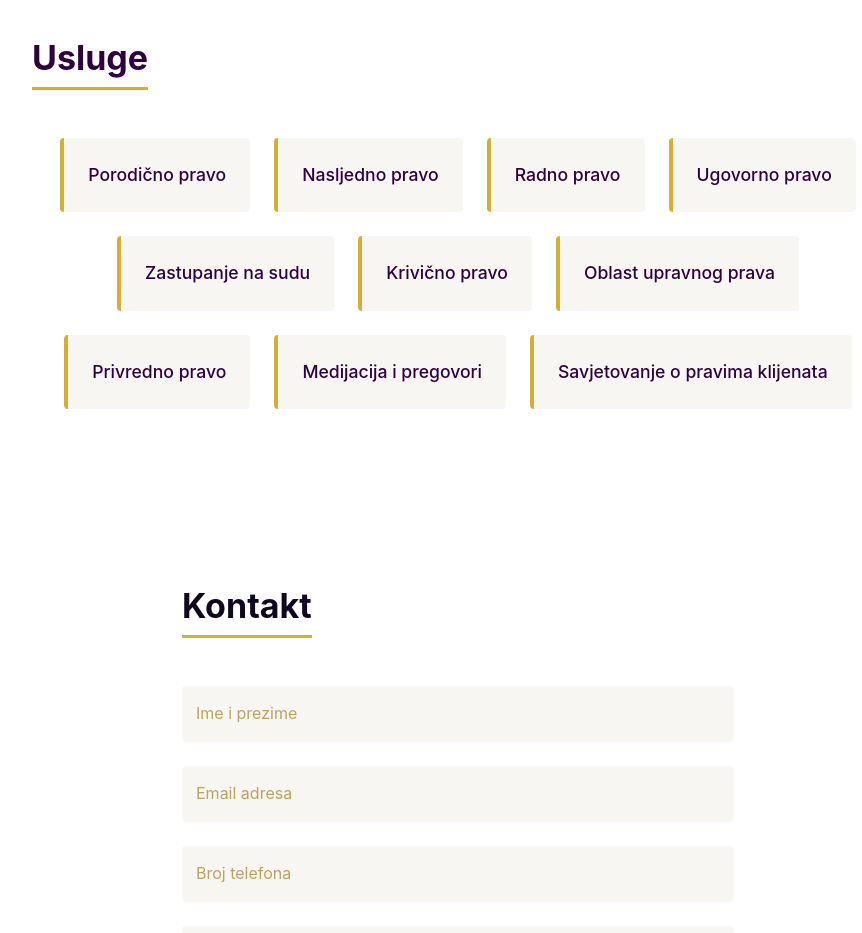
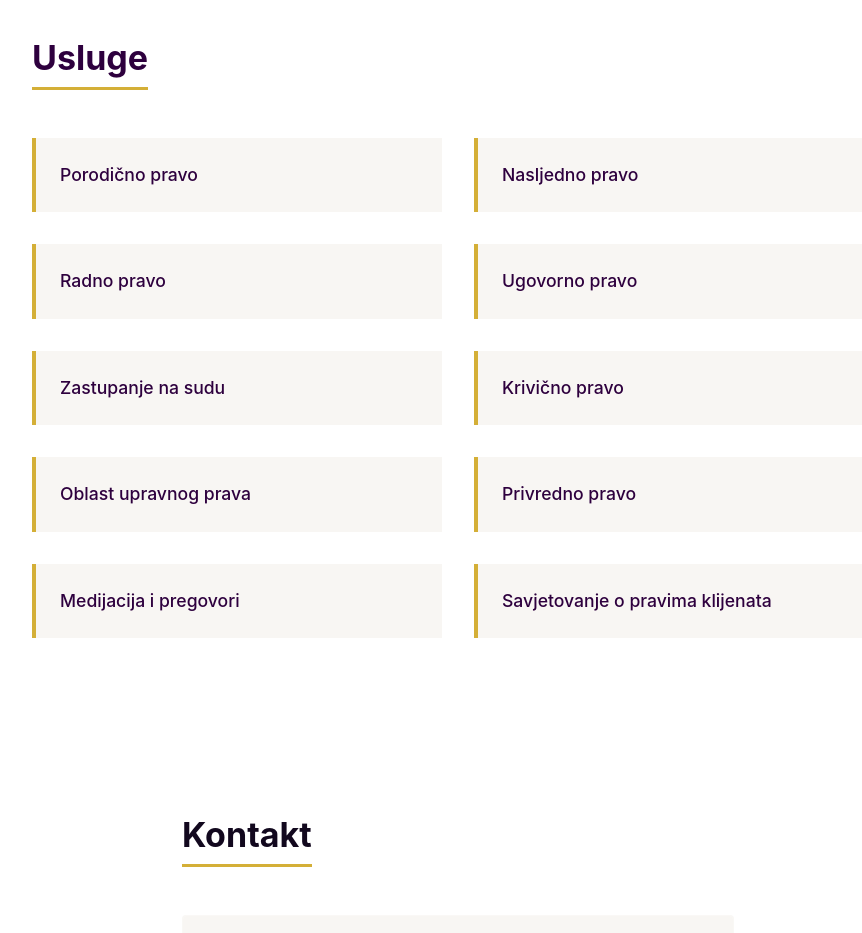
Before and after one commit to Dilberovicka31/advokatsaneladilberovic, a React (Vite) app: page / in a window 1280 px wide. Shown: the part 1520-2453 px from the top of the page, without its empty margins (182-1044 px from the left). Built offline with nearby package versions, Linux system fonts and the light colour scheme.

Commit message:
fixed usluge and included modal

```diff
--- a/package.json
+++ b/package.json
@@ -10,6 +10,7 @@
     "preview": "vite preview"
   },
   "dependencies": {
+    "@emailjs/browser": "^4.4.1",
     "@emotion/react": "^11.14.0",
     "@emotion/styled": "^11.14.0",
     "@mui/icons-material": "^7.1.0",
--- a/src/components/Usluge.jsx
+++ b/src/components/Usluge.jsx
@@ -1,23 +1,50 @@
-import { Box, Typography, Container, Paper, Grid } from '@mui/material';
+// src/components/Usluge.jsx
+import { useState } from 'react';
+import {
+  Box,
+  Typography,
+  Container,
+  Paper,
+  Grid,
+  Dialog,
+  IconButton,
+  useMediaQuery,
+  useTheme,
+  Fade,
+} from '@mui/material';
+import CloseIcon from '@mui/icons-material/Close';
 
 const services = [
-  'Porodično pravo',
-  'Nasljedno pravo',
-  'Radno pravo',
-  'Ugovorno pravo',
-  'Zastupanje na sudu',
-  'Krivično pravo',
-  'Oblast upravnog prava',
-  'Privredno pravo',
-  'Medijacija i pregovori',
-  'Savjetovanje o pravima klijenata',
+  { title: 'Porodično pravo', description: 'Detaljne informacije o porodičnom pravu i kako vam možemo pomoći u porodičnim slučajevima.' },
+  { title: 'Nasljedno pravo', description: 'Informacije o nasljednim postupcima, testamentima i ostavinskoj raspravi.' },
+  { title: 'Radno pravo', description: 'Savjeti i zastupanje u slučajevima radnih odnosa i prava radnika i poslodavaca.' },
+  { title: 'Ugovorno pravo', description: 'Pomoć u izradi, provjeri i zaštiti ugovora.' },
+  { title: 'Zastupanje na sudu', description: 'Zastupanje klijenata pred sudovima i drugim institucijama.' },
+  { title: 'Krivično pravo', description: 'Odbrana u krivičnim postupcima i savjetovanje u vezi s krivičnim pravom.' },
+  { title: 'Oblast upravnog prava', description: 'Rješavanje upravnih postupaka i sporova.' },
+  { title: 'Privredno pravo', description: 'Pravna podrška za preduzeća i privredne subjekte.' },
+  { title: 'Medijacija i pregovori', description: 'Pomoć u mirnom rješavanju sporova putem medijacije.' },
+  { title: 'Savjetovanje o pravima klijenata', description: 'Opšte pravno savjetovanje i zaštita interesa klijenata.' },
 ];
 
 export default function Usluge() {
+  const [open, setOpen] = useState(false);
+  const [selectedService, setSelectedService] = useState(null);
+  const theme = useTheme();
+
+  const handleOpen = (service) => {
+    setSelectedService(service);
+    setOpen(true);
+  };
+
+  const handleClose = () => {
+    setOpen(false);
+    setSelectedService(null);
+  };
+
   return (
-    <Box id="usluge" sx={{ py: 12, scrollMarginTop: '140px', backgroundColor: '#ffffff' }}>
+    <Box id="usluge" sx={{ py: 12, scrollMarginTop: '140px', backgroundColor: '#fff' }}>
       <Container maxWidth="md">
-        {/* Title */}
         <Typography
           variant="h4"
           sx={{
@@ -33,45 +60,74 @@ export default function Usluge() {
           Usluge
         </Typography>
 
-        {/* Responsive layout with two columns on md+ screens, full width on mobile */}
         <Grid
           container
-          spacing={3}
+          spacing={4}
           sx={{
-            display: 'flex',
-            flexDirection: { xs: 'column', md: 'row' },
-            flexWrap: 'wrap',
-            justifyContent: 'center',
-            gap: 3,
+            display: 'grid',
+            gridTemplateColumns: {
+              xs: '1fr',      // mobile: one column
+              sm: '1fr',      // small screens: still one column
+              md: '1fr 1fr'   // medium and up: two columns
+            },
           }}
         >
           {services.map((service, index) => (
-            <Grid
-              item
+            <Box
               key={index}
-              xs={12}
-              md={5.5}
-              sx={{ display: 'flex', justifyContent: 'center' }}
-            >
-              <Paper
-                elevation={0}
+              component="div"
+              onClick={() => handleOpen(service)}
               sx={{
-                  width: '100%',
-                  maxWidth: 400,
                 p: 3,
                 backgroundColor: '#f8f6f3',
                 color: '#2e003e',
                 fontFamily: 'Inter, serif',
                 borderLeft: '4px solid #d4af37',
+                cursor: 'pointer',
+                transition: 'background-color 0.3s',
+                '&:hover': {
+                  backgroundColor: '#f1eee9',
+                },
               }}
             >
               <Typography sx={{ fontSize: '1.1rem', fontWeight: 500 }}>
-                  {service}
+                {service.title}
               </Typography>
-              </Paper>
-            </Grid>
+            </Box>
           ))}
         </Grid>
+
+        {/* Modal for description */}
+        <Dialog
+          open={open}
+          onClose={handleClose}
+          maxWidth="sm"
+          fullWidth
+          TransitionComponent={Fade}
+          transitionDuration={400}
+        >
+          <Box
+            sx={{
+              backgroundColor: '#f8f6f3',
+              p: { xs: 3, sm: 4 },
+              borderLeft: '4px solid #d4af37',
+              fontFamily: 'Inter, serif',
+              color: '#2e003e',
+            }}
+          >
+            <Box sx={{ display: 'flex', justifyContent: 'space-between', alignItems: 'center' }}>
+              <Typography variant="h6" sx={{ fontWeight: 700 }}>
+                {selectedService?.title}
+              </Typography>
+              <IconButton onClick={handleClose} sx={{ color: '#d4af37' }}>
+                <CloseIcon />
+              </IconButton>
+            </Box>
+            <Typography sx={{ mt: 2, fontSize: '1rem', color: '#333' }}>
+              {selectedService?.description}
+            </Typography>
+          </Box>
+        </Dialog>
       </Container>
     </Box>
   );
```
Also changed, not shown: 1 other file (tests, documents, lock files or other folders). Lines whose indentation alone changed are shown as unchanged.
